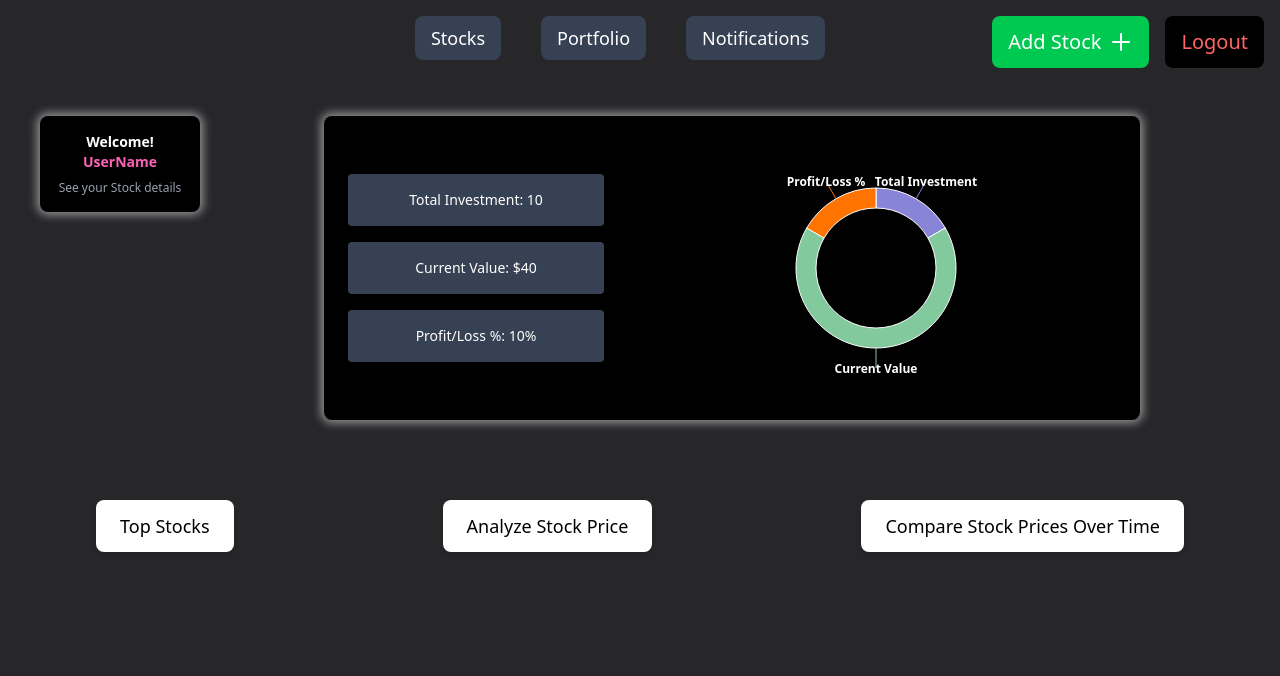
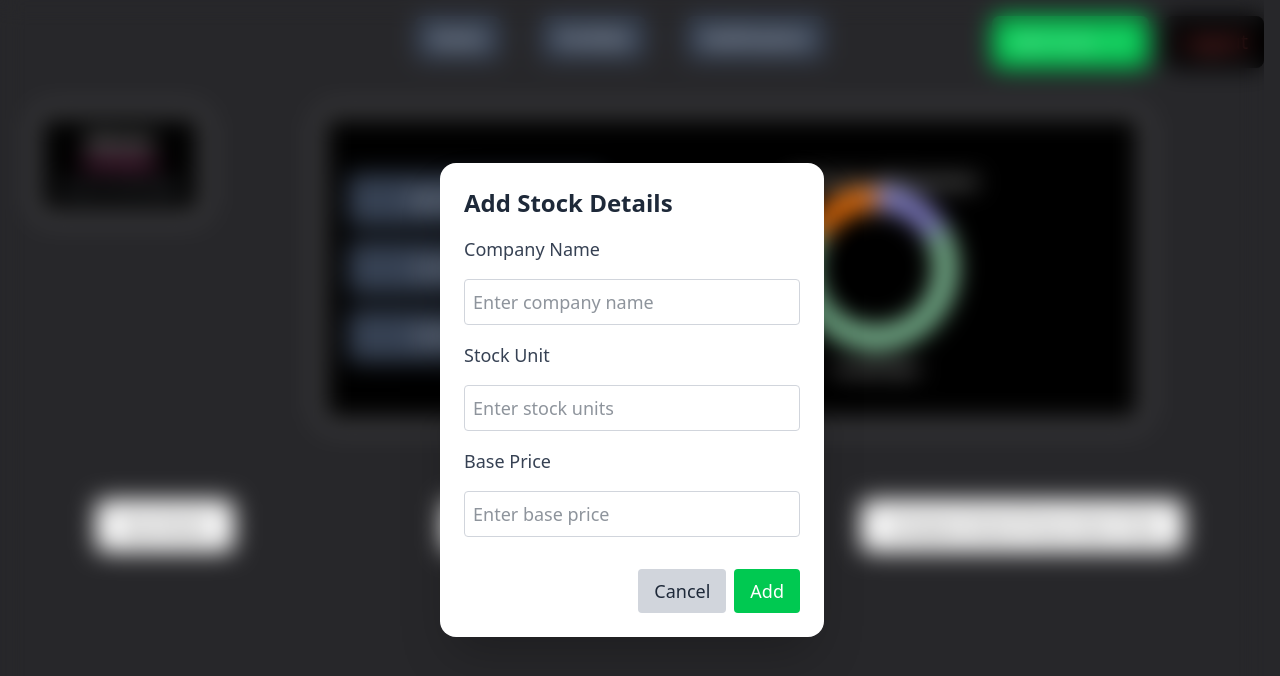
Before and after one commit to Akilesh-programmer/InvestGuard, a React (Vite) app in the folder client/: page /home in a window 1280 px wide. Both pictures are taken after a click on the button "Add Stock". Shown: the top 676 px of the page. Built offline with nearby package versions, Linux system fonts and the light colour scheme.

Commit message:
Created a form component for getting the details of the stocks to be added when the Add Stock button is clicked.

```diff
--- /dev/null
+++ b/client/src/pages/AddStockForm.jsx
@@ -0,0 +1,79 @@
+import React from "react";
+
+export default function AddStockForm({ onClose }) {
+  const handleSubmit = (e) => {
+    e.preventDefault();
+    const formData = new FormData(e.target);
+    const data = {
+      companyName: formData.get("companyName"),
+      stockUnit: formData.get("stockUnit"),
+      basePrice: formData.get("basePrice"),
+    };
+    console.log("Form Data:", data);
+    onClose();
+  };
+
+  return (
+    <div className="fixed inset-0 backdrop-blur-md flex items-center justify-center z-50">
+      <div className="bg-white p-6 rounded-2xl shadow-2xl w-96">
+        <h2 className="text-2xl font-semibold mb-4 text-gray-800">
+          Add Stock Details
+        </h2>
+        <form onSubmit={handleSubmit} className="flex flex-col gap-4">
+          <label htmlFor="companyName" className="font-medium text-gray-700">
+            Company Name
+          </label>
+          <input
+            id="companyName"
+            type="text"
+            name="companyName"
+            placeholder="Enter company name"
+            required
+            className="p-2 border border-gray-300 rounded focus:outline-none focus:ring-2 focus:ring-blue-500 text-gray-800"
+          />
+
+          <label htmlFor="stockUnit" className="font-medium text-gray-700">
+            Stock Unit
+          </label>
+          <input
+            id="stockUnit"
+            type="number"
+            name="stockUnit"
+            placeholder="Enter stock units"
+            required
+            className="p-2 border border-gray-300 rounded focus:outline-none focus:ring-2 focus:ring-blue-500 text-gray-800"
+          />
+
+          <label htmlFor="basePrice" className="font-medium text-gray-700">
+            Base Price
+          </label>
+          <input
+            id="basePrice"
+            type="number"
+            name="basePrice"
+            placeholder="Enter base price"
+            step="0.01"
+            required
+            className="p-2 border border-gray-300 rounded focus:outline-none focus:ring-2 focus:ring-blue-500 text-gray-800"
+          />
+
+          <div className="flex justify-end gap-2 mt-4">
+            <button
+              type="button"
+              onClick={onClose}
+              className="px-4 py-2 bg-gray-300 text-gray-800 rounded hover:bg-gray-400"
+            >
+              Cancel
+            </button>
+            <button
+              type="submit"
+              className="px-4 py-2 bg-green-500 text-white rounded hover:bg-green-600"
+            >
+              Add
+            </button>
+          </div>
+        </form>
+      </div>
+    </div>
+  );
+}
--- a/client/src/pages/Home.jsx
+++ b/client/src/pages/Home.jsx
@@ -1,96 +1,7 @@
-// import React from "react";
-
-// const Home = () => {
-//   // Sample Data
-//   const user = { name: "UserName" };
-//   const stockData = {
-//     totalInvestments: 10,
-//     currentValue: "$400,000",
-//     profitLoss: "Profit 10%",
-//   };
-
-//   return (
-//     <div className="h-screen bg-zinc-800 text-white flex flex-col">
-//       {/* Navbar */}
-//       <nav className="flex justify-center items-center p-4 text-lg space-x-10 relative">
-//         <div className="flex-1 flex justify-center space-x-10">
-//           <a
-//             href="#"
-//             className="bg-gray-700 px-4 py-2 rounded-lg text-white hover:bg-gray-600"
-//           >
-//             Stocks
-//           </a>
-//           <a
-//             href="#"
-//             className="bg-gray-700 px-4 py-2 rounded-lg text-white hover:bg-gray-600"
-//           >
-//             Portfolio
-//           </a>
-//           <a
-//             href="#"
-//             className="bg-gray-700 px-4 py-2 rounded-lg text-white hover:bg-gray-600"
-//           >
-//             Notifications
-//           </a>
-//         </div>
-//         <div className="absolute right-4 mt-2">
-//           <button className="bg-black text-red-400 px-4 py-3 rounded-lg text-xl hover:bg-gray-900">
-//             Logout
-//           </button>
-//         </div>
-//       </nav>
-
-//       {/* Main Content */}
-//       <div className="flex flex-row p-10 gap-6">
-//         {/* Left Side - User Info */}
-//         <div className="relative">
-//           <div className="absolute inset-0 rounded-lg "></div>
-//           <div className="bg-black p-4 rounded-lg shadow-[0_0_10px_3px_rgba(255,255,255,0.5)] w-40 text-center relative z-10">
-//             <h2 className="text-sm font-semibold">Welcome!</h2>
-//             <p className="text-pink-400 font-bold text-sm">{user.name}</p>
-//             <p className="text-xs text-gray-400 mt-2">See your Stock details</p>
-//           </div>
-//         </div>
-
-//         {/* Middle Section - Stock Data */}
-//         <div className="relative flex-1 flex flex-col items-center">
-//           <div className="absolute inset-0 rounded-lg "></div>
-//           <div className="bg-black p-6 rounded-lg shadow-[0_0_10px_3px_rgba(255,255,255,0.5)] flex-1 flex flex-col items-center relative z-10">
-//             <div className="space-y-4">
-//               <button className="bg-gray-700 p-4 rounded w-64 text-center text-sm">
-//                 Total Investment: {stockData.totalInvestments}
-//               </button>
-//               <button className="bg-gray-700 p-4 rounded w-64 text-center text-sm">
-//                 Current Value: {stockData.currentValue}
-//               </button>
-//               <button className="bg-gray-700 p-4 rounded w-64 text-center text-sm">
-//                 Profit/Loss %: {stockData.profitLoss}
-//               </button>
-//             </div>
-//           </div>
-//         </div>
-//       </div>
-
-//       {/* Bottom Buttons */}
-//       <div className="flex justify-between space-x-6 mt-10 mx-24">
-//         <button className="bg-white text-black px-6 py-3 rounded-lg text-lg shadow-md hover:bg-gray-200">
-//           Top Stocks
-//         </button>
-//         <button className="bg-white text-black px-6 py-3 rounded-lg text-lg shadow-md hover:bg-gray-200">
-//           Analyze Stock Price
-//         </button>
-//         <button className="bg-white text-black px-6 py-3 rounded-lg text-lg shadow-md hover:bg-gray-200">
-//           Compare Stock Prices Over Time
-//         </button>
-//       </div>
-//     </div>
-//   );
-// };
-
-// export default Home;
-
 import React from "react";
+import { useState } from "react";
 import { PieChart, Pie, Cell, Tooltip, ResponsiveContainer } from "recharts";
+import AddStockForm from "./AddStockForm";
 
 const Home = () => {
   // Sample Data
@@ -110,6 +21,8 @@ const Home = () => {
     { name: "Current Value", value: stockData.currentValue, color: "#82ca9d" },
     { name: "Profit/Loss %", value: stockData.profitLoss, color: "#ff7300" },
   ];
+
+  const [showForm, setShowForm] = useState(false);
 
   return (
     <div className="h-screen bg-zinc-800 text-white flex flex-col">
@@ -136,7 +49,10 @@ const Home = () => {
           </a>
         </div>
         <div className="absolute right-4 mt-2 flex space-x-4">
-          <button className="bg-green-500 text-white px-4 py-3 rounded-lg text-xl hover:bg-green-600 flex items-center space-x-2">
+          <button
+            onClick={() => setShowForm(true)}
+            className="bg-green-500 text-white px-4 py-3 rounded-lg text-xl hover:bg-green-600 flex items-center space-x-2"
+          >
             <span>Add Stock</span>
             <svg
               xmlns="http://www.w3.org/2000/svg"
@@ -153,6 +69,7 @@ const Home = () => {
               />
             </svg>
           </button>
+          {showForm && <AddStockForm onClose={() => setShowForm(false)} />}
           <button className="bg-black text-red-400 px-4 py-3 rounded-lg text-xl hover:bg-gray-900">
             Logout
           </button>
```
